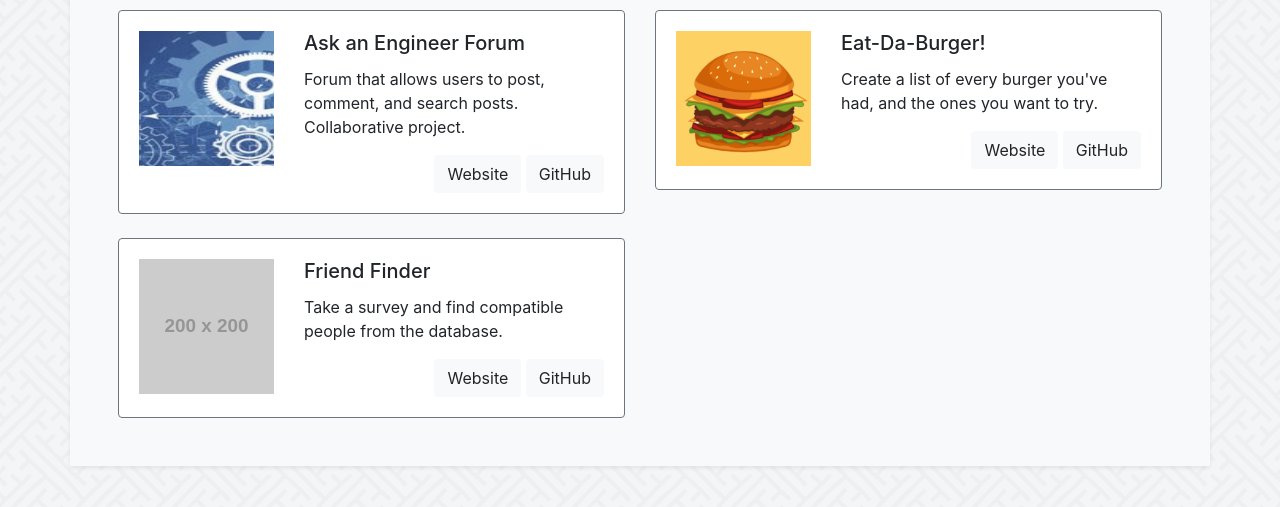
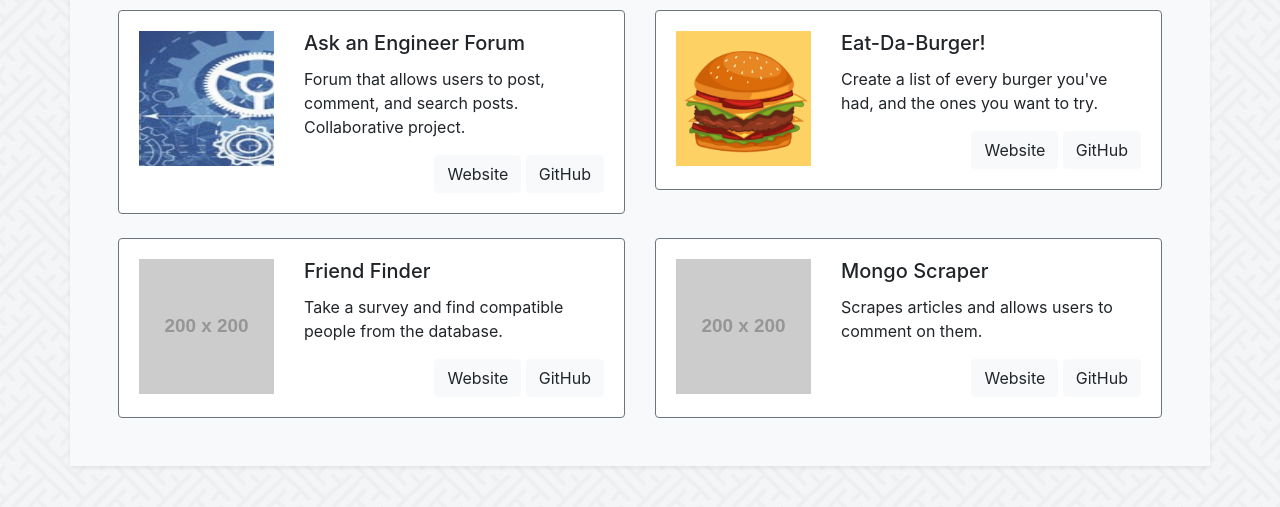
Before and after one commit to crsimpson5/crsimpson5.github.io, a plain HTML site: page portfolio.html in a window 1280 px wide. Shown: the part 241-748 px from the top of the page. Drawn offline with nearby package versions, Linux system fonts and the light colour scheme; placeholder pictures from the web are drawn by us; a script that the page names is missing.

Commit message:
updated portfolio

```diff
--- a/portfolio.html
+++ b/portfolio.html
@@ -114,7 +114,29 @@
           </div>
         </div>
       </div>
+
+      <div class="col-md-6">
+        <div class="card border-secondary">
+          <div class="card-body">
+            <div class="row">
+              <div class="col-lg-4">
+                <img src="https://via.placeholder.com/200" class="img-fluid">
+              </div>
+              <div class="col-lg-8">
+                <h5 class="card-title">Mongo Scraper</h5>
+                <p class="card-text">Scrapes articles and allows users to comment on them.
+                </p>
+                <div class="text-right">
+                  <a href="https://mongo-scraper-cs.herokuapp.com/" type="button" class="btn btn-light">Website</a>
+                  <a href="https://github.com/crsimpson5/mongo-scraper" type="button" class="btn btn-light">GitHub</a>
+                </div>
+              </div>
+            </div>
+          </div>
+        </div>
+      </div>
     </div>
+
   </div>
 
   <script src="assets/javascript/logic.js"></script>
```
